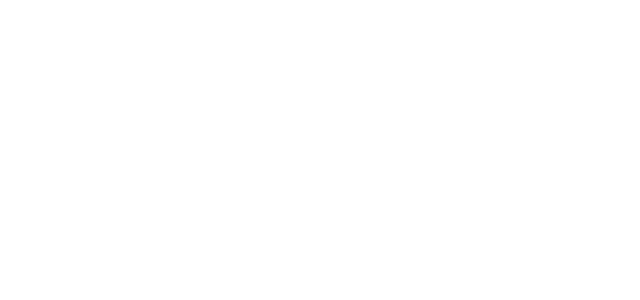
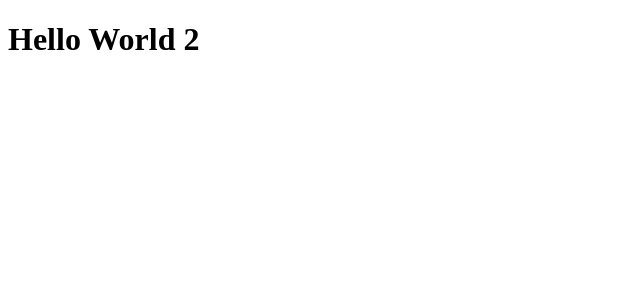
Before and after one commit to JorgeYael-CB/React-ChatClient, a React (Vite) app: page / in a window 1280 px wide. Shown: the top 300 px of the page, without its empty margins (0-640 px from the left). Built offline with nearby package versions, Linux system fonts and the light colour scheme.

Commit message:
Rutas agregadas

```diff
--- a/package.json
+++ b/package.json
@@ -11,7 +11,8 @@
   },
   "dependencies": {
     "react": "^18.2.0",
-    "react-dom": "^18.2.0"
+    "react-dom": "^18.2.0",
+    "react-router-dom": "^6.26.1"
   },
   "devDependencies": {
     "@types/react": "^18.2.66",
--- a/src/main.tsx
+++ b/src/main.tsx
@@ -1,10 +1,13 @@
 import React from 'react'
 import ReactDOM from 'react-dom/client'
 import './index.css'
+import { RouterProvider } from "react-router-dom";
+import { router } from './pages';
 
 
 
 ReactDOM.createRoot(document.getElementById('root')!).render(
   <React.StrictMode>
+    <RouterProvider router={router}/>
   </React.StrictMode>,
 )
--- /dev/null
+++ b/src/pages/Home/Home.tsx
@@ -0,0 +1,8 @@
+
+export const Home = () => {
+  return (
+    <>
+      <h1>Hello World 2</h1>
+    </>
+  )
+}
--- /dev/null
+++ b/src/pages/Home/index.ts
@@ -0,0 +1 @@
+export * from './Home';
--- a/src/pages/index.ts
+++ b/src/pages/index.ts
@@ -0,0 +1 @@
+export * from './router';
```
Also changed, not shown: src/pages/Router.tsx (added, +11 -0 lines), 1 other file (tests, documents, lock files or other folders).
